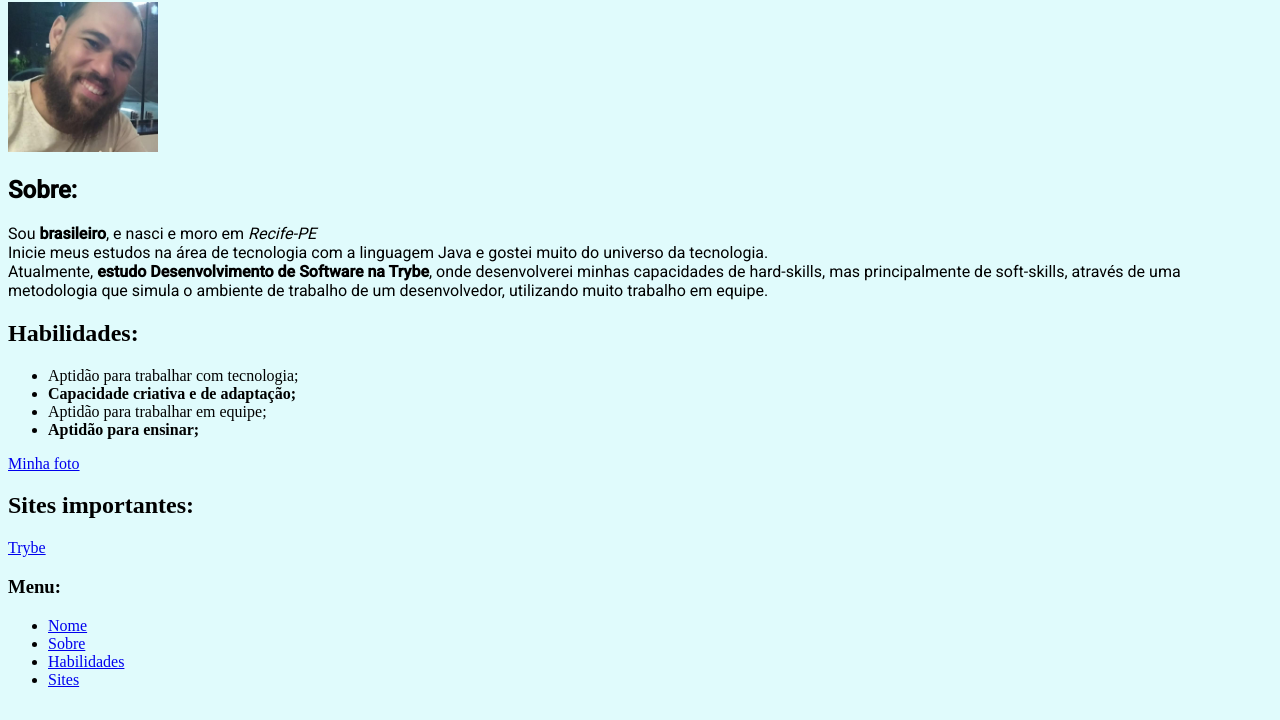
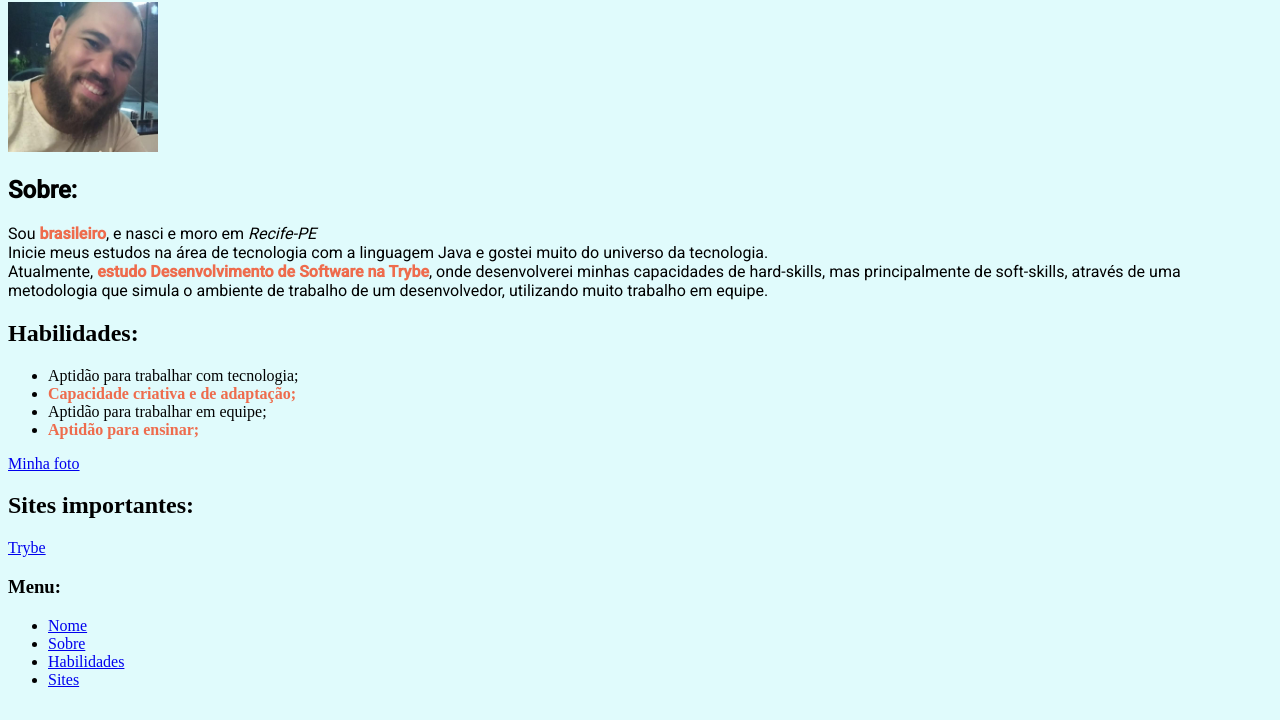
Before and after one commit to PauloGrijp/PauloGrijp.github.io, a plain HTML site: page index.html in a window 1280 px wide. Shown: the part 80-800 px from the top of the page. Drawn offline with Linux system fonts and the light colour scheme.

Commit message:
alterando estilo dos destaques

```diff
--- a/index.html
+++ b/index.html
@@ -24,7 +24,9 @@
             font-family: 'Roboto',sans-serif;
         }
 
-
+        .color-destaque{
+            color: #EE6C4D;
+        }
 
     </style>
 </head>
@@ -36,10 +38,10 @@
     <h2 id="sobre" class="font-descr">Sobre:</h2>
 
         <p class="font-descr">
-            Sou <strong>brasileiro</strong>, e nasci e moro em <em>Recife-PE</em><br>
+            Sou <strong class="color-destaque">brasileiro</strong>, e nasci e moro em <em>Recife-PE</em><br>
             Inicie meus estudos na área de tecnologia com a linguagem Java
             e gostei muito do universo da tecnologia. <br>
-            Atualmente, <strong>estudo Desenvolvimento de Software na Trybe</strong>,
+            Atualmente, <strong class="color-destaque">estudo Desenvolvimento de Software na Trybe</strong>,
             onde desenvolverei minhas capacidades de hard-skills,
             mas principalmente de soft-skills, através de uma metodologia que simula o
             ambiente de trabalho de um desenvolvedor, utilizando muito trabalho em equipe.
@@ -50,9 +52,9 @@
 
         <ul>
             <li>Aptidão para trabalhar com tecnologia;</li>
-            <li><strong>Capacidade criativa e de adaptação;</strong></li>
+            <li><strong class="color-destaque">Capacidade criativa e de adaptação;</strong></li>
             <li>Aptidão para trabalhar em equipe;</li>
-            <li><strong>Aptidão para ensinar;</strong></li>
+            <li><strong class="color-destaque">Aptidão para ensinar;</strong></li>
         </ul>
 
     <p><a href="#eu">Minha foto</a></p>
```
